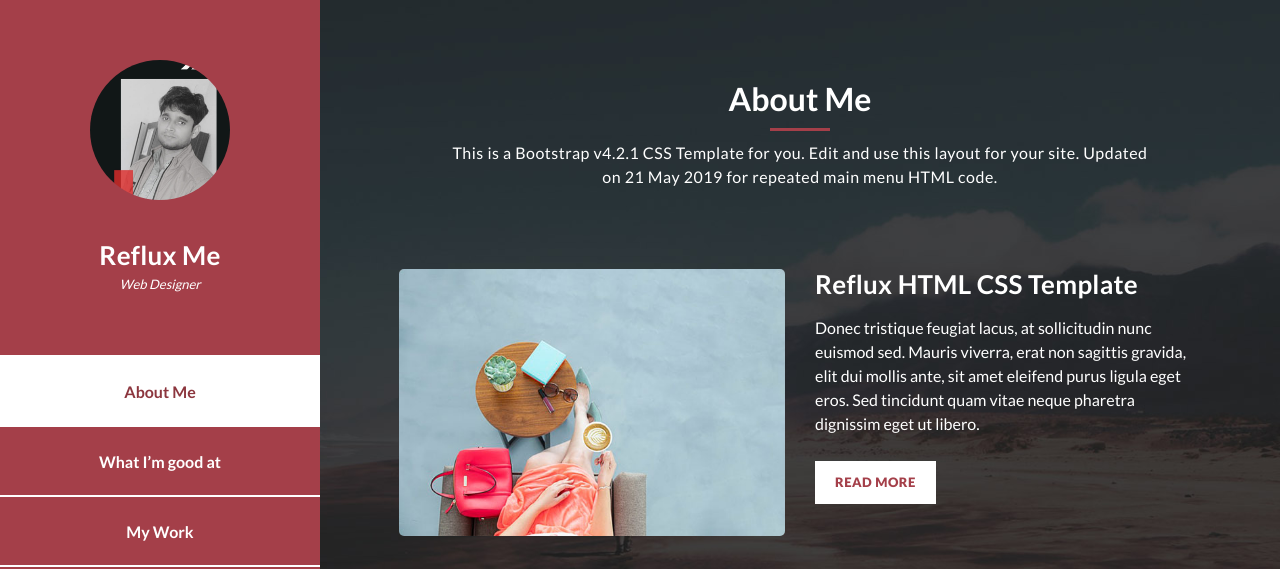
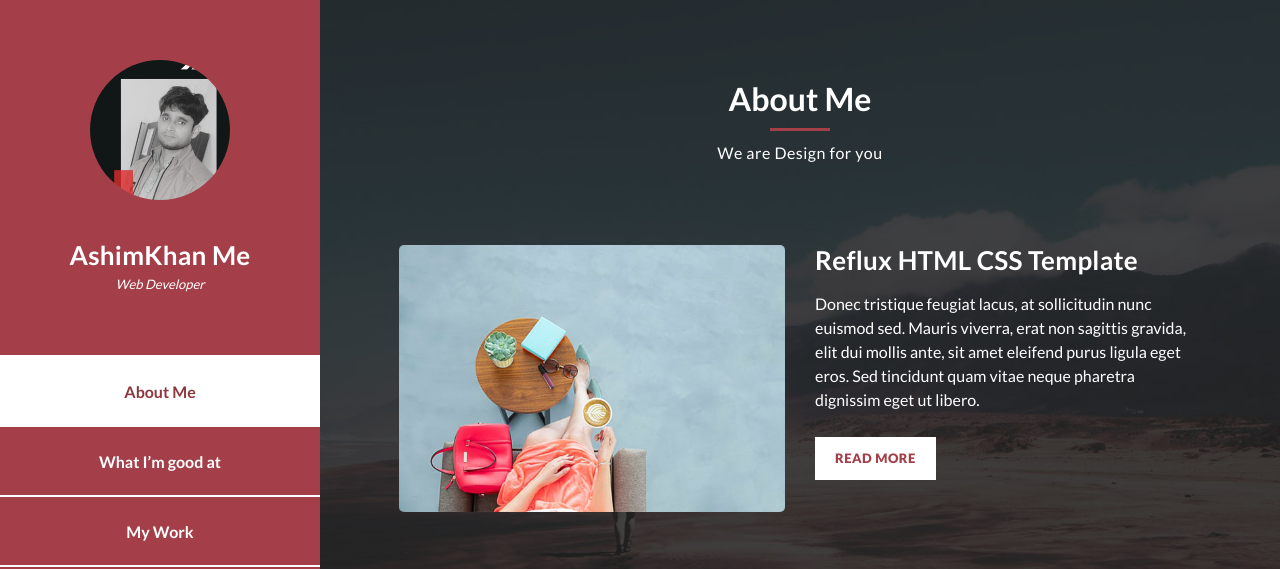
Before and after one commit to asimlodi/PortFoliio-web, a plain HTML site: page index.html in a window 1280 px wide. Shown: the top 569 px of the page. Drawn offline with Linux system fonts and the light colour scheme.

Commit message:
change some

```diff
--- a/index.html
+++ b/index.html
@@ -37,8 +37,8 @@
               <a href="#"><img src="assets/images/lodikhanasim.jpg" alt="" /></a>
             </div>
             <div class="author-content">
-              <h4>Reflux Me</h4>
-              <span>Web Designer</span>
+              <h4>AshimKhan Me</h4>
+              <span>Web Developer</span>
             </div>
             <nav class="main-nav" role="navigation">
               <ul class="main-menu">
@@ -70,7 +70,7 @@
               </ul>
             </div>
             <div class="copyright-text">
-              <p>Copyright 2019 Reflux Design</p>
+              <p>Copyright 2020 AshimKhan Design</p>
             </div>
           </div>
         </div>
@@ -82,8 +82,7 @@
             <h2>About Me</h2>
             <div class="line-dec"></div>
             <span
-              >This is a Bootstrap v4.2.1 CSS Template for you. Edit and use
-              this layout for your site. Updated on 21 May 2019 for repeated main menu HTML code.</span
+              >We are Design for you </span
             >
           </div>
           <div class="left-image-post">
```
